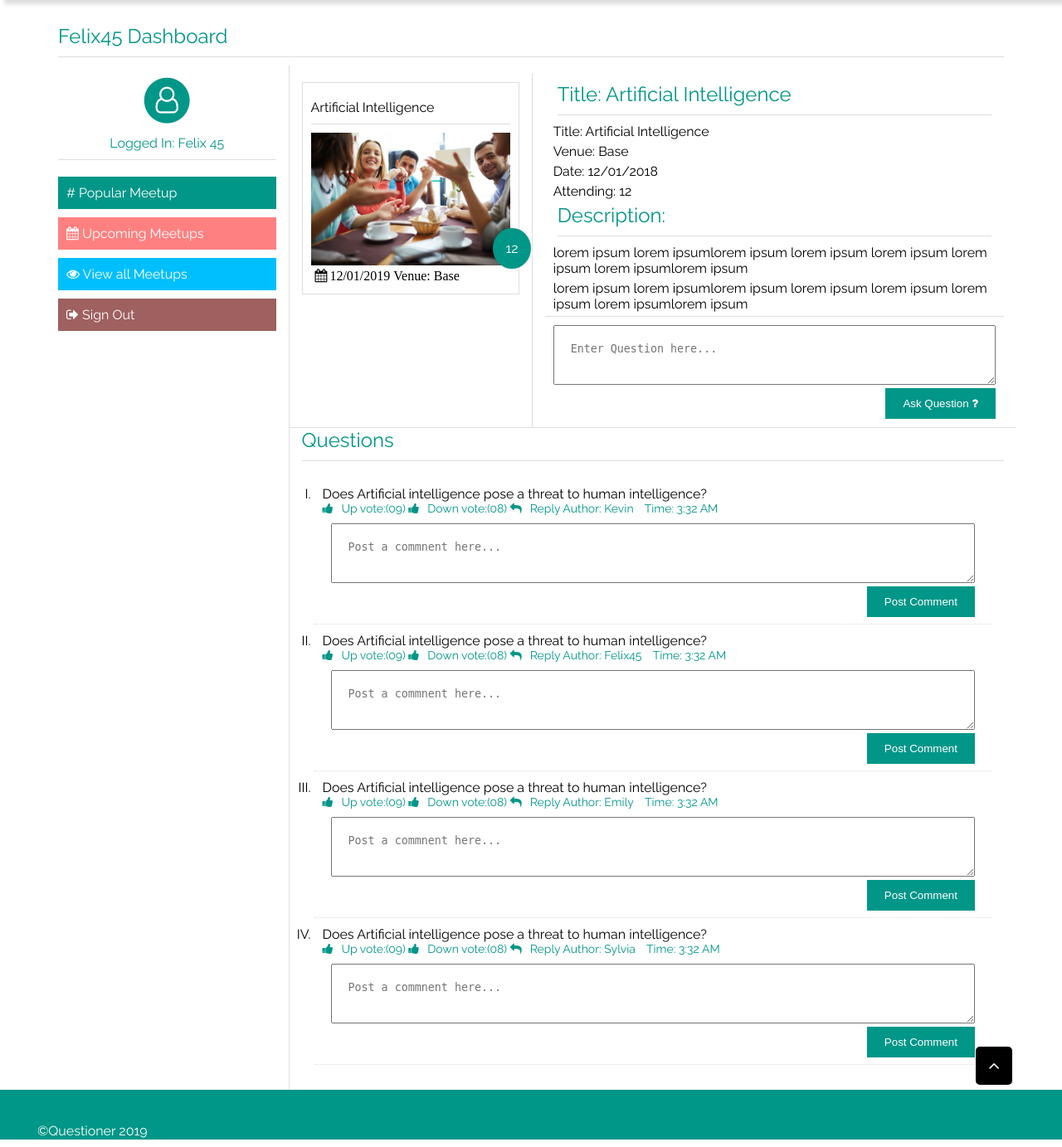
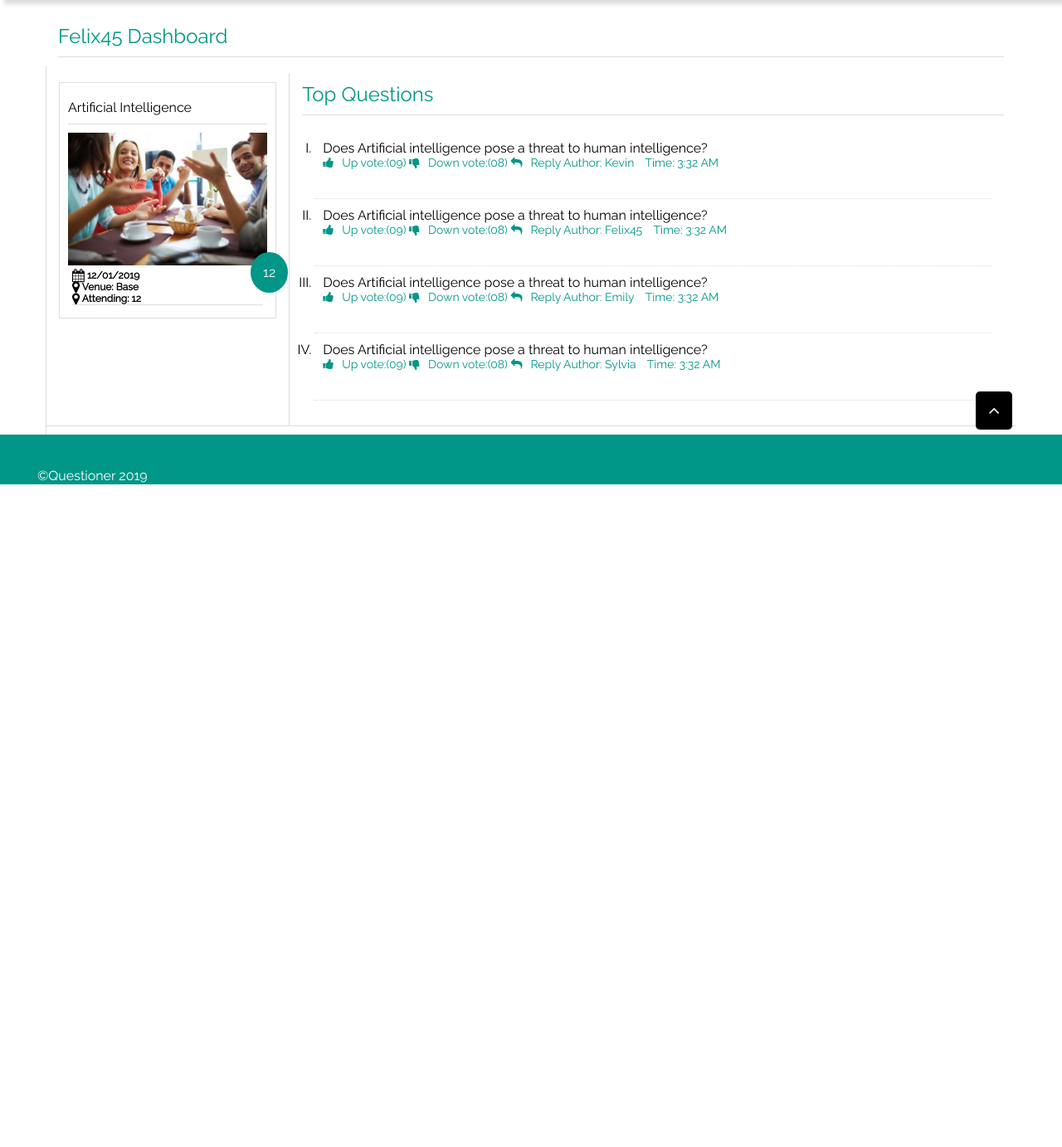
Before and after one commit to Felix45/Questioner, a Python web app: template UI/templates/topquestion.html in a window 1280 px wide. Shown: the part 71-1454 px from the top of the page at 83% size. After the commit the page ends 655 px from the top, so only its background shows below. Run offline with Jinja, Linux system fonts and the light colour scheme; the template is opened without the code that fills it, so the values that code supplies are empty.

Commit message:
[feature #162972367] Added meetup details section and top question section to topquestion page

```diff
--- a/UI/templates/topquestion.html
+++ b/UI/templates/topquestion.html
@@ -56,45 +56,12 @@
 			</div>
 
 			<div class="row">
-				<div class="column-lg-3 column-md-3 column-sm-12 column-xs-12">
-					<div class="profile">
-					   <div class="center-text">
-								<a href="" title="Questioner">
-									<span class="fa-stack fa-2x">
-										<i class="fa fa-circle fa-stack-2x"></i>
-										<i class="fa fa-user-o fa-stack-1x fa-inverse"></i>
-									</span>
-							   </a>
-							   <div class="row">
-							   	<div class="column-lg-12 column-md-12 column-sm-12 column-xs-12">
-							   		Logged In: <span>Felix 45</span>
-							   	</div>
-							   </div>
-					   </div>
-						<div class="divider"></div>
-								<div class="row">
 
-								 <div class="">
-								 	<div class="column-lg-12 column-md-12 column-sm-12 column-xs-12">
-								 	<nav>
-							   		<ul class="admin-menu">
-							   			<li><a href="" class="block success"><span class="fa fa-chart-line"></span># Popular Meetup</a></li>
-							   			<li><a href="" class="block danger"><span class="fa fa-calendar"></span> Upcoming Meetups</a></li>
-							   			<li><a href="" class="block info"><span class="fa fa-eye"></span> View all Meetups</a></li>
-							   			<li><a href="" class="block warning"><span class="fa fa-sign-out"></span> Sign Out</a></li>
-							   		</ul>
-							   	  </nav>
-							   	</div>
-							     </div>
-							   </div>
-					</div>
 
-				</div>
-
-				<div class="dashboard column-lg-9 column-md-9 column-sm-12 column-xs-12">
+				<div class="dashboard column-lg-12 column-md-12 column-sm-12 column-xs-12">
 
 						<div class="row">
-	   				<div class="column-lg-4 column-md-4 column-sm-4 column-xs-12">
+	   				<div class="column-lg-3 column-md-3 column-sm-3 column-xs-12">
 	   					<div class="cards user no-box-shadow">
 								<h4>Artificial Intelligence</h4>
 									<div class="meetup">
@@ -102,44 +69,39 @@
 											<img src="../static/images/artificial.jpg" class="img" alt="Artificial Intelligence">
 										</a>
 										<div class="meetup-details">
-											<span class="fa fa-calendar fa-lg"></span>
-											<span class="fa fa-venue fa-lg">  12/01/2019  Venue: Base </span>
+											<div>
+												<span class="fa fa-calendar fa-lg"></span> <span> 12/01/2019 </span>
+											</div>
+											<div>
+												<span class="fa fa-map-marker fa-lg"> </span> <span> Venue: Base </span>
+											</div>
+											<div>
+												<span class="fa fa-map-marker fa-lg"> </span> <span> Attending: 12 </span>
+											</div>
+											<div class="divider"></div>
+
 										</div>
 									</div>
 									<span class="attending">12</span>
 					    		</div>
 	   					</div>
-	   				<div class="dashboard column-lg-8 column-md-8 column-sm-8 column-xs-12">
-	   					<div class="user">
+	   				<div class="dashboard column-lg-9 column-md-9 column-sm-9 column-xs-12">
+	   					<!-- <div class="user">
 	   						<h2 class="">Title: Artificial Intelligence</h2>
 	   						<p class="meetup-details">Title: Artificial Intelligence</p>
 	   						<p class="meetup-details">Venue: Base</p>
 	   						<p class="meetup-details">Date: 12/01/2018</p>
 	   						<p class="meetup-details">Attending: 12</p>
 	   					</div>
+	   					<!--
 	   					<div class="user">
 	   						<h2 class="">Description: </h2>
 	   						<p>lorem ipsum lorem ipsumlorem ipsum lorem ipsum lorem ipsum lorem ipsum lorem ipsumlorem ipsum</p>
 								<p>lorem ipsum lorem ipsumlorem ipsum lorem ipsum lorem ipsum lorem ipsum lorem ipsumlorem ipsum</p>
 	   					</div>
-	   					<div class="divider"></div>
-
-	   					<div class="user">
-	   					  <form class="form-inline">
-	   					   <textarea class="" placeholder="Enter Question here..."></textarea>
-	   						<button type="submit" class="button">Ask Question <span class="fa fa-question"></span></button>
-	   					  </form>
-	   					</div>
-	   				 </div>
-	   			</div>
-
-
-					<div class="row">
-						<div class="divider"></div>
-					</div>
-
-						<div class="row">
-							<h2>Questions</h2>
+	   					-->
+	   						<div class="row">
+							<h2>Top Questions</h2>
 								<div class="column-lg-12 column-md-12 column-sm-12 col-xs-12">
 									<ol class="questions">
 										<li>
@@ -147,57 +109,10 @@
 
 										<div class="questions-vote">
 											<span class="fa fa-thumbs-up"></span>Up vote:(09)
-											<span class="fa fa-thumbs-up"></span>Down vote:(08)
+											<span class="fa fa-thumbs-down"></span>Down vote:(08)
 											<span class="fa fa-reply"></span>Reply
 											<span class="">Author: Kevin</span>
 											<span class="">Time: 3:32 AM</span>
-										</div>
-
-										<div>
-											<form class="form-inline">
-	   					  					 <textarea class="" placeholder="Post a commnent here..."></textarea>
-	   										  <button class="button">Post Comment</button>
-	   					  				</form>
-										</div>
-										</li>
-
-										<li>
-											<p> Does Artificial intelligence pose a threat to human intelligence?</p>
-
-										<div class="questions-vote">
-											<span class="fa fa-thumbs-up"></span>Up vote:(09)
-											<span class="fa fa-thumbs-up"></span>Down vote:(08)
-											<span class="fa fa-reply"></span>Reply
-											<span class="">Author: Felix45</span>
-											<span class="">Time: 3:32 AM</span>
-										</div>
-
-
-										<div>
-											<form class="form-inline">
-	   					  					 <textarea class="" placeholder="Post a commnent here..."></textarea>
-	   										  <button class="button">Post Comment</button>
-	   					  				</form>
-										</div>
-										</li>
-
-										<li>
-											<p> Does Artificial intelligence pose a threat to human intelligence?</p>
-
-										<div class="questions-vote">
-											<span class="fa fa-thumbs-up"></span>Up vote:(09)
-											<span class="fa fa-thumbs-up"></span>Down vote:(08)
-											<span class="fa fa-reply"></span>Reply
-											<span class="">Author: Emily</span>
-											<span class="">Time: 3:32 AM</span>
-										</div>
-
-
-										<div>
-											<form class="form-inline">
-	   					  					 <textarea class="" placeholder="Post a commnent here..."></textarea>
-	   										  <button class="button">Post Comment</button>
-	   					  				</form>
 										</div>
 
 										</li>
@@ -207,24 +122,58 @@
 
 										<div class="questions-vote">
 											<span class="fa fa-thumbs-up"></span>Up vote:(09)
-											<span class="fa fa-thumbs-up"></span>Down vote:(08)
+											<span class="fa fa-thumbs-down"></span>Down vote:(08)
+											<span class="fa fa-reply"></span>Reply
+											<span class="">Author: Felix45</span>
+											<span class="">Time: 3:32 AM</span>
+										</div>
+
+
+										</li>
+
+										<li>
+											<p> Does Artificial intelligence pose a threat to human intelligence?</p>
+
+										<div class="questions-vote">
+											<span class="fa fa-thumbs-up"></span>Up vote:(09)
+											<span class="fa fa-thumbs-down"></span>Down vote:(08)
+											<span class="fa fa-reply"></span>Reply
+											<span class="">Author: Emily</span>
+											<span class="">Time: 3:32 AM</span>
+										</div>
+
+
+
+
+										</li>
+
+										<li>
+											<p> Does Artificial intelligence pose a threat to human intelligence?</p>
+
+										<div class="questions-vote">
+											<span class="fa fa-thumbs-up"></span>Up vote:(09)
+											<span class="fa fa-thumbs-down"></span>Down vote:(08)
 											<span class="fa fa-reply"></span>Reply
 											<span class="">Author: Sylvia</span>
 											<span class="">Time: 3:32 AM</span>
 										</div>
 
 
-										<div>
-											<form class="form-inline">
-	   					  					 <textarea class="" placeholder="Post a commnent here..."></textarea>
-	   										 <button class="button">Post Comment</button>
-	   					  				</form>
-										</div>
 										</li>
 
 									</ol>
 								</div>
 						</div>
+
+	   				 </div>
+	   			</div>
+
+
+					<div class="row">
+						<div class="divider"></div>
+					</div>
+
+
 
 
 
```
